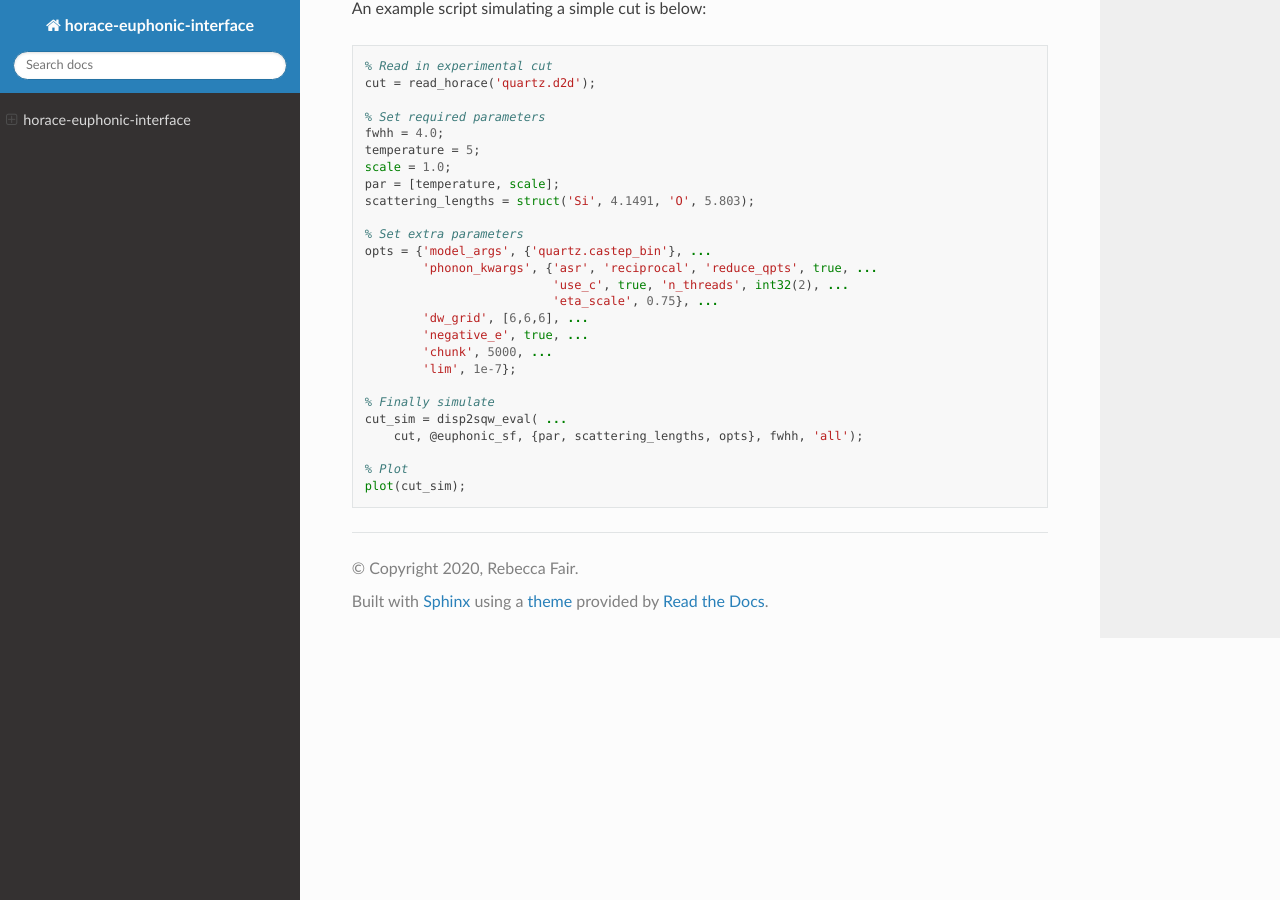
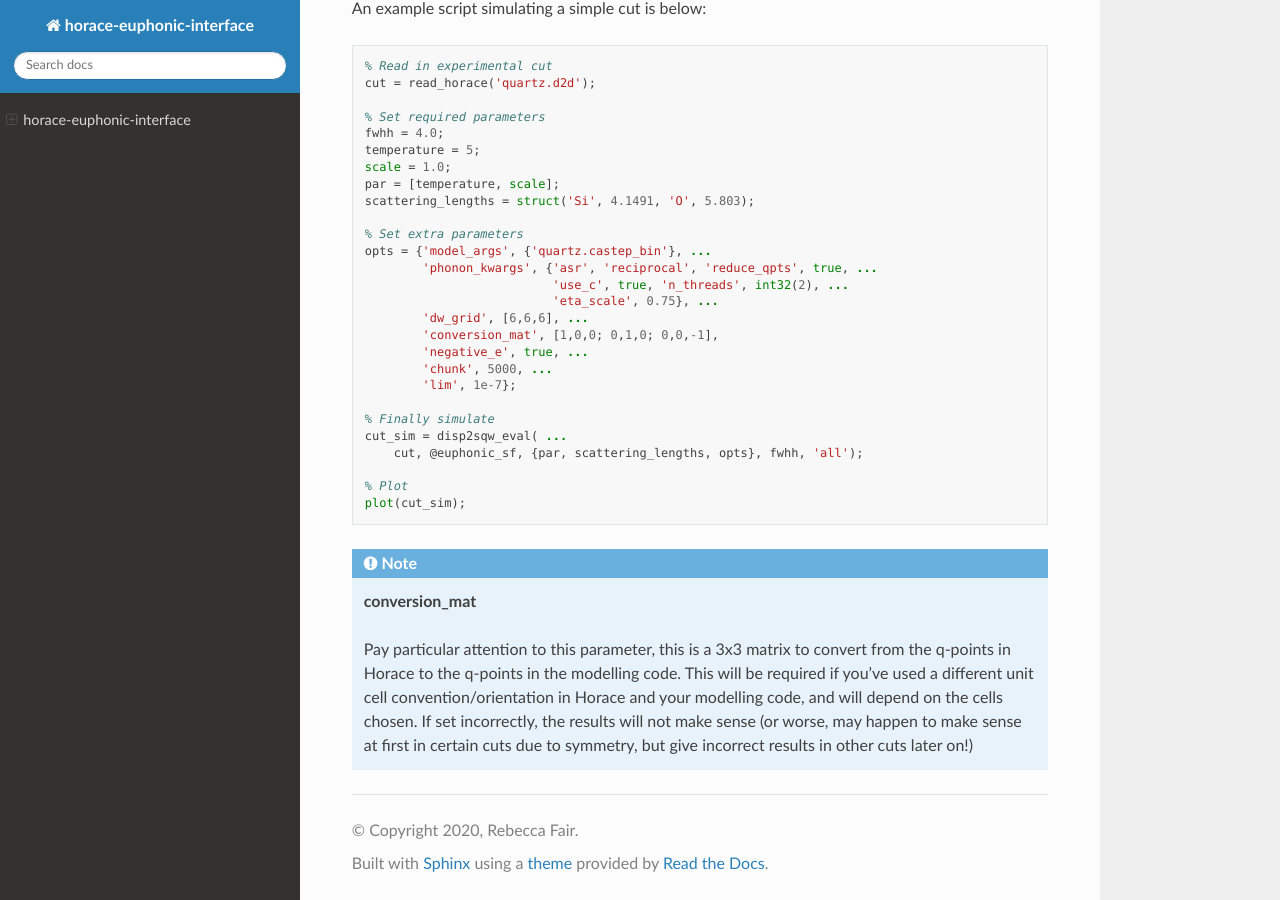
Before and after one commit to pace-neutrons/horace-euphonic-interface, a Sphinx documentation site: the page built from doc/source/index.rst, in a window 1280 px wide and 900 px high, scrolled down 1801 px. Built offline with Sphinx 7.4.7 and the Read the Docs theme 2.0.0, drawn with Linux system fonts in a browser that asks for light colours.

Commit message:
Update documentation with conversion_mat

```diff
--- a/doc/source/index.rst
+++ b/doc/source/index.rst
@@ -108,6 +108,7 @@ An example script simulating a simple cut is below:
                             'use_c', true, 'n_threads', int32(2), ...
                             'eta_scale', 0.75}, ...
           'dw_grid', [6,6,6], ...
+          'conversion_mat', [1,0,0; 0,1,0; 0,0,-1],
           'negative_e', true, ...
           'chunk', 5000, ...
           'lim', 1e-7};
@@ -119,6 +120,18 @@ An example script simulating a simple cut is below:
   % Plot
   plot(cut_sim);
 
+.. note::
+
+  **conversion_mat**
+
+  Pay particular attention to this parameter, this is a 3x3 matrix to convert
+  from the q-points in Horace to the q-points in the modelling code. This will
+  be required if you've used a different unit cell convention/orientation in
+  Horace and your modelling code, and will depend on the cells chosen. If
+  set incorrectly, the results will not make sense (or worse, may happen to
+  make sense at first in certain cuts due to symmetry, but give incorrect
+  results in other cuts later on!)
+
 .. toctree::
    :maxdepth: 2
    :caption: Contents:
```
